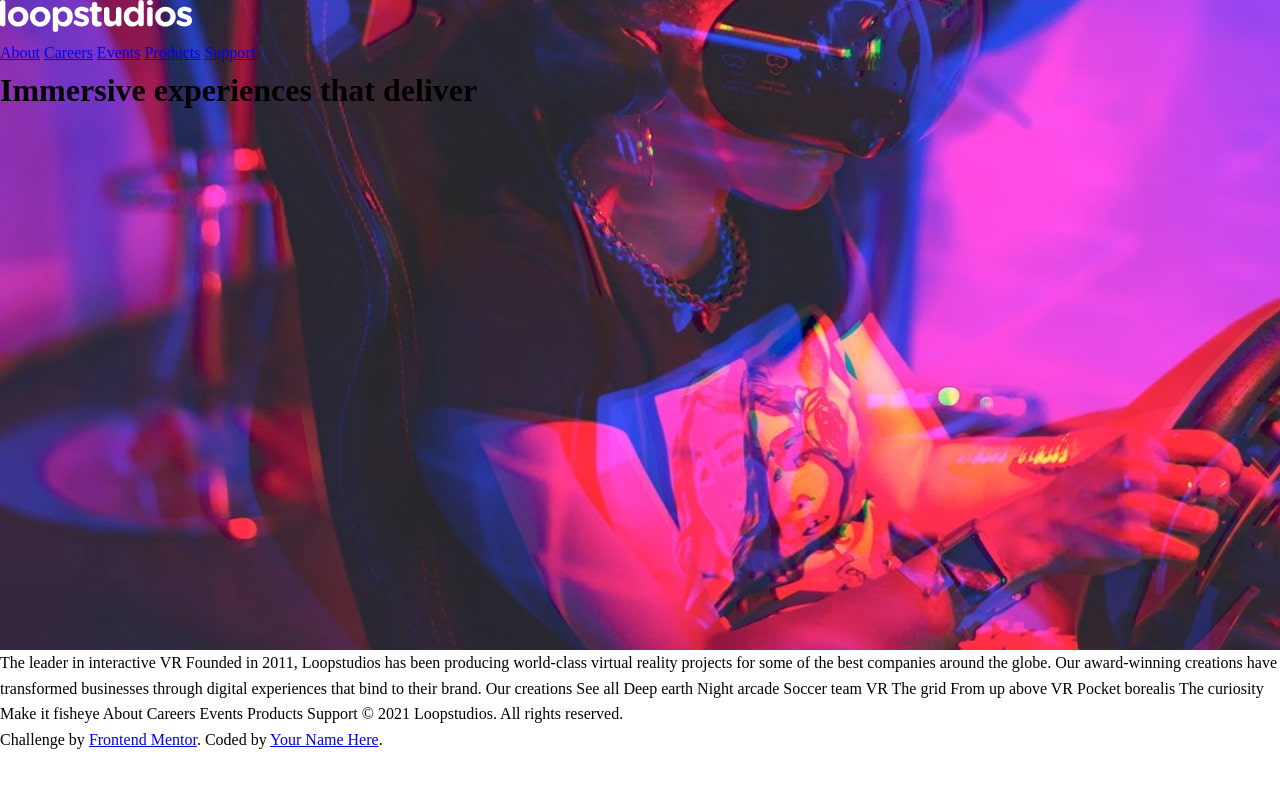
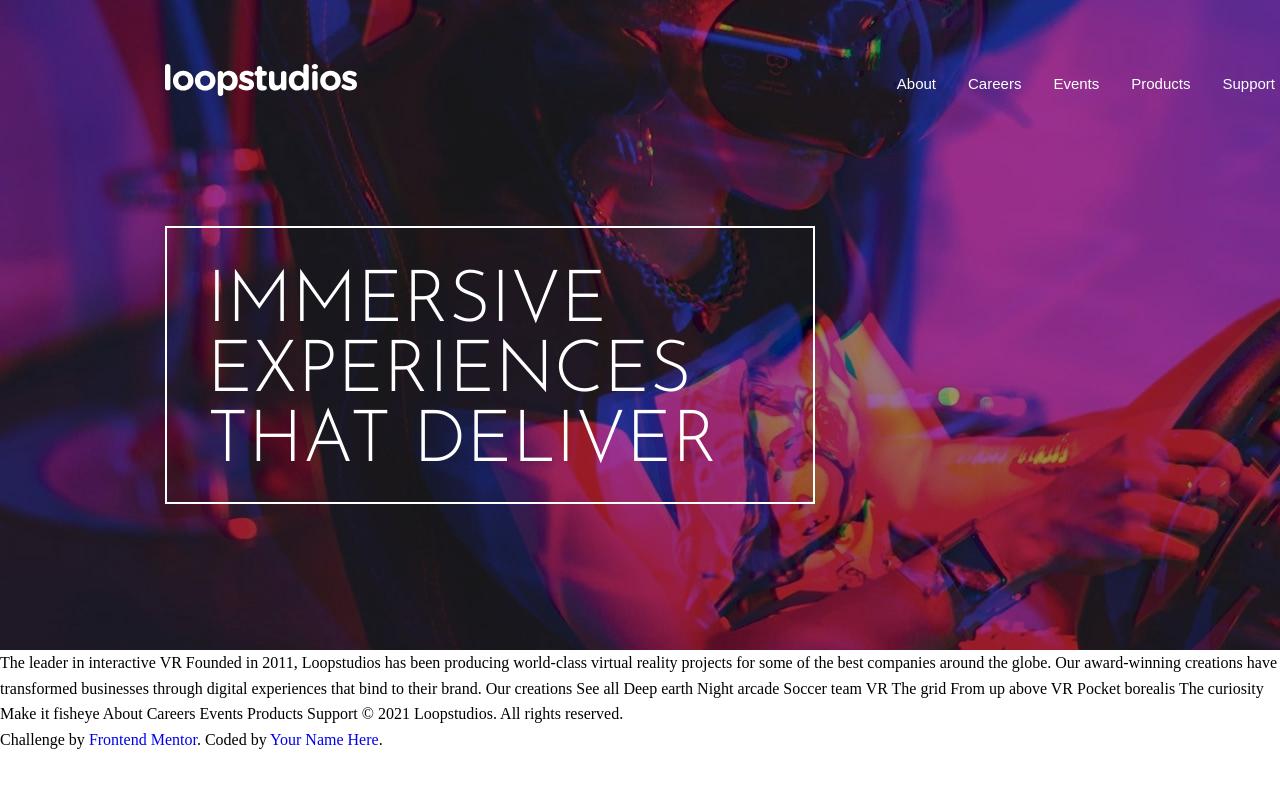
Before and after one commit to Ramon-Carrillo/loopstudios, a plain HTML site: page index.html in a window 1280 px wide. Shown: the top 788 px of the page. Drawn offline with Linux system fonts and the light colour scheme.

Commit message:
finished hero section

```diff
--- a/index.html
+++ b/index.html
@@ -5,6 +5,10 @@
   <meta charset="UTF-8">
   <meta name="viewport" content="width=device-width, initial-scale=1.0">
   <!-- displays site properly based on user's device -->
+  <link rel="preconnect" href="https://fonts.gstatic.com">
+  <link href="https://fonts.googleapis.com/css2?family=Alata&display=swap" rel="stylesheet">
+  <link rel="preconnect" href="https://fonts.gstatic.com">
+  <link href="https://fonts.googleapis.com/css2?family=Josefin+Sans:wght@300&display=swap" rel="stylesheet">
 
   <link rel="icon" type="image/png" sizes="32x32" href="./images/favicon-32x32.png">
   <link rel="stylesheet" href="dist/css/main.css">
@@ -20,18 +24,20 @@
 
 <body>
   <header class="hero">
-    <figure class="hero__logo">
-      <img src="images/logo.svg" alt="logo" />
-    </figure>
-    <nav class='hero__navbar'>
-      <a class='hero__link' href="about.html">About</a>
-      <a class='hero__link' href="careers.html">Careers</a>
-      <a class='hero__link' href="events.html">Events</a>
-      <a class='hero__link' href="products.html">Products</a>
-      <a class='hero__link' href="support.html">Support</a>
-    </nav>
+    <div class="hero__navbar">
+      <figure class="hero__logo">
+        <img src="images/logo.svg" alt="logo" />
+      </figure>
+      <nav class='hero__nav'>
+        <a class='hero__link' href="/">About</a>
+        <a class='hero__link' href="/">Careers</a>
+        <a class='hero__link' href="/">Events</a>
+        <a class='hero__link' href="/">Products</a>
+        <a class='hero__link' href="/">Support</a>
+      </nav>
+    </div>
     <div class='hero__box--border'>
-      <h1 class='hero__title'>Immersive experiences that deliver</h1>
+      <h1 class='hero__box--title'>Immersive experiences that deliver</h1>
     </div>
   </header>
 
--- a/scss/_base.scss
+++ b/scss/_base.scss
@@ -1,3 +1,17 @@
+//*Primary Colors
+
+$White: hsl(0, 0%, 100%);
+$Black: hsl(0, 0%, 0%);
+$DarkGray: hsl(0, 0%, 55%);
+$VeryDarkGray: hsl(0, 0%, 41%);
+
+html {
+  box-sizing: border-box;
+  font-size: 100%;
+  max-width: 1440px;
+  margin: 0 auto;
+}
+
 *,
 *::before,
 *::after {
@@ -6,11 +20,10 @@
   box-sizing: inherit;
 }
 
-html {
-  box-sizing: border-box;
-  font-size: 100%;
-}
-
 body {
   line-height: 1.6;
 }
+
+a {
+  text-decoration: none;
+}
--- a/scss/_hero.scss
+++ b/scss/_hero.scss
@@ -2,6 +2,85 @@
   background: url(https://ramon-carrillo.github.io/loopstudios/images/desktop/image-hero.jpg)
     no-repeat center center;
   background-size: cover;
-  height: 650px;
-  width: 1440px;
+  height: 40.625rem;
+  width: 90rem;
+  position: relative;
+
+  &::before {
+    content: '';
+    position: absolute;
+    top: 0;
+    left: 0;
+    width: 100%;
+    height: 100%;
+    background: rgba(0, 0, 0, 0.4);
+  }
+
+  & * {
+    z-index: 10;
+  }
+
+  &__navbar {
+    display: flex;
+    justify-content: space-between;
+    align-items: center;
+    width: 69.375rem;
+    margin: 0 auto;
+    padding-top: 4rem;
+  }
+
+  &__nav {
+    display: flex;
+    justify-content: space-between;
+  }
+
+  &__link {
+    font-family: ' Alata', sans-serif;
+    font-style: normal;
+    font-weight: normal;
+    font-size: 0.9375rem;
+    line-height: 1.5625rem;
+    color: $White;
+    position: relative;
+
+    &:not(:last-child) {
+      margin-right: 2rem;
+    }
+
+    &::before {
+      content: '';
+      position: absolute;
+      display: block;
+      height: 2px;
+      width: 1.5rem;
+      left: 30%;
+      bottom: -0.625rem;
+    }
+
+    &:hover {
+      &::before {
+        background: $White;
+      }
+    }
+  }
+
+  &__box--border {
+    position: absolute;
+    width: 40.625rem;
+    height: 17.375rem;
+    left: 10.3125rem;
+    top: 14.125rem;
+    border: 2px solid $White;
+    padding: 2.5rem;
+  }
+
+  &__box--title {
+    font-family: 'Josefin Sans', sans-serif;
+    font-style: normal;
+    font-weight: 300;
+    font-size: 4.5rem;
+    line-height: 4.375rem;
+    color: $White;
+    text-transform: uppercase;
+  }
 }
```
Also changed, not shown: dist/css/main.css.
